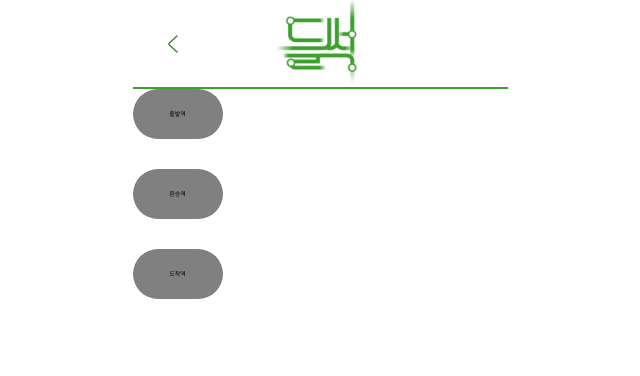
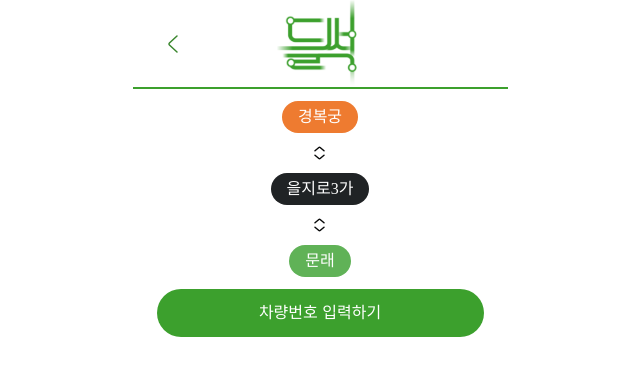
Before and after one commit to hacKUthon2023/hacKUthon-frontend, a React (Vite) app: page /subway-route in a window 1280 px wide. Shown: the top 376 px of the page, without its empty margins (320-960 px from the left). Built offline with nearby package versions, Linux system fonts and the light colour scheme.

Commit message:
feat : 경로 페이지 ui

```diff
--- a/src/assets/icon/index.ts
+++ b/src/assets/icon/index.ts
@@ -1,2 +1,3 @@
 export { ReactComponent as IcMainLogo } from "./IcMainLogo.svg";
 export { ReactComponent as IcBacBtn } from "./IcBackBtn.svg";
+export { ReactComponent as IcRouteArrow } from "./IcRouteArrow.svg";
--- a/src/pages/SubWayRoute.tsx
+++ b/src/pages/SubWayRoute.tsx
@@ -1,13 +1,19 @@
 import { styled } from "styled-components";
 import PageLayout from "../components/common/PageLayout";
+import { IcRouteArrow } from "../assets/icon";
 
 const SubWayRoute = () => {
   return (
     <PageLayout>
       <SubWayRouteWrapper>
-        <RouteInfoBox>출발역</RouteInfoBox>
-        <RouteInfoBox>환승역</RouteInfoBox>
-        <RouteInfoBox>도착역</RouteInfoBox>
+        <RouteInfoBoxContainer>
+          <ThirdInfoBox>경복궁</ThirdInfoBox>
+          <IcRouteArrow />
+          <TransferInfoBox>을지로3가</TransferInfoBox>
+          <IcRouteArrow />
+          <TwoLineInfoBox>문래</TwoLineInfoBox>
+        </RouteInfoBoxContainer>
+        <SubWayRouteBtn>차량번호 입력하기</SubWayRouteBtn>
       </SubWayRouteWrapper>
     </PageLayout>
   );
@@ -18,16 +24,58 @@ export default SubWayRoute;
 const SubWayRouteWrapper = styled.section`
   display: flex;
   flex-direction: column;
-  gap: 3rem;
+  align-items: center;
+`;
+
+const RouteInfoBoxContainer = styled.article`
+  display: flex;
+  flex-direction: column;
+  align-items: center;
+  gap: 0.8rem;
+  margin: 1.2rem 0;
 `;
 
 const RouteInfoBox = styled.div`
+  width: fit-content;
+  padding: 0.8rem 1.6rem;
+
+  color: #fff;
+
+  border-radius: 4.8rem;
+
+  font-size: 1.6rem;
+  font-style: normal;
+  font-weight: 500;
+  line-height: 1.6rem;
+`;
+
+const TwoLineInfoBox = styled(RouteInfoBox)`
+  background-color: #60b257;
+`;
+
+const ThirdInfoBox = styled(RouteInfoBox)`
+  background-color: #ee7b30;
+`;
+
+const TransferInfoBox = styled(RouteInfoBox)`
+  background-color: #202325;
+`;
+
+const SubWayRouteBtn = styled.button`
   display: flex;
   justify-content: center;
   align-items: center;
-  background-color: gray;
-  width: 9rem;
-  height: 5rem;
 
-  border-radius: 3rem;
+  width: 32.7rem;
+  height: 4.8rem;
+
+  background-color: ${({ theme }) => theme.colors.primary_base};
+
+  border-radius: 4.8rem;
+
+  color: #fff;
+  font-size: 1.6rem;
+  font-style: normal;
+  font-weight: 500;
+  line-height: 1.6rem;
 `;
```
Also changed, not shown: src/assets/icon/IcRouteArrow.svg (added).
